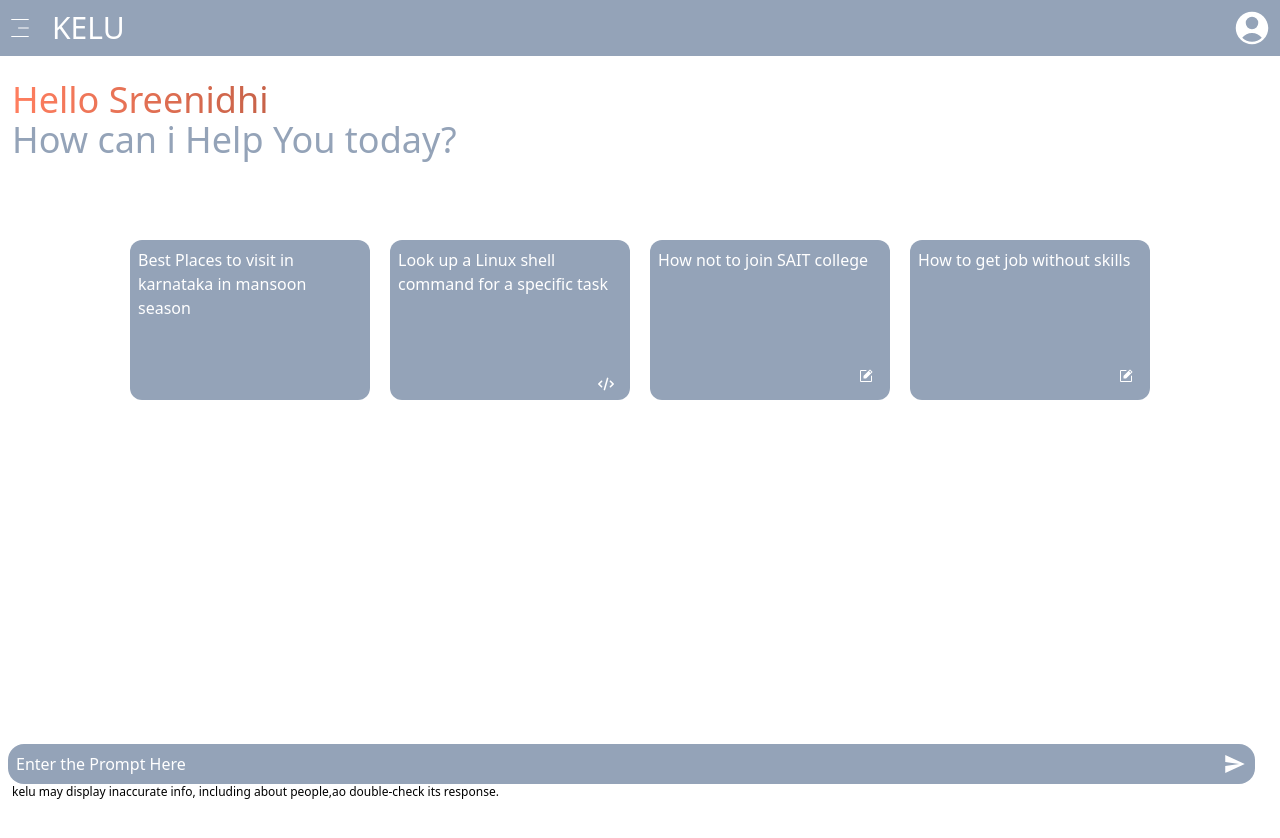
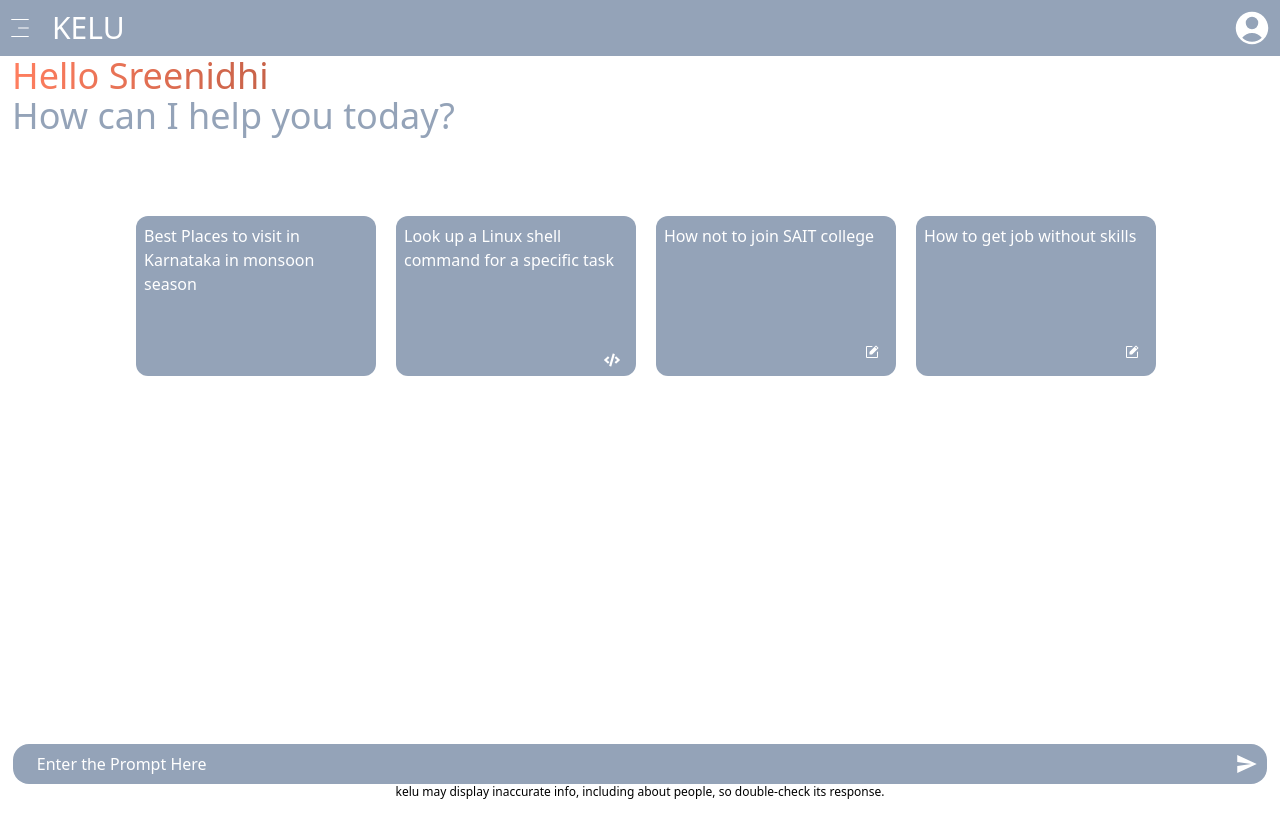
Before and after one commit to sreenidhi1712/Vibhaa-Ecommerce-website, a React (Vite) app: page / in a window 1280 px wide. Shown: the top 838 px of the page. Before the commit the page ends 800 px from the top, so only its background shows below. Built offline with nearby package versions, Linux system fonts and the light colour scheme.

Commit message:
almost completed 99%

```diff
--- a/src/Components/Context/Context.jsx
+++ b/src/Components/Context/Context.jsx
@@ -5,11 +5,13 @@ export const Context = createContext();
 
 const ContextProvider = (props) => {
 	const [input, setInput] = useState("");
+	const [isOpen, setIsOpen] = useState(false);
 	const [recentPrompt, setRecentPrompt] = useState("");
 	const [prevPrompts, setPrevPrompts] = useState([]);
 	const [showResults, setShowResults] = useState(false);
 	const [loading, setLoading] = useState(false);
 	const [resultData, setResultData] = useState("");
+	const [Toggle,setToggle] = useState(true)
 
 	const delayPara = (index, nextWord) => {
 		setTimeout(function () {
@@ -74,6 +76,10 @@ const ContextProvider = (props) => {
 		loading,
 		resultData,
 		newChat,
+		isOpen,
+		setIsOpen,
+		Toggle,
+		setToggle
 	};
 
 	return (
--- a/src/Components/FooterPart.jsx
+++ b/src/Components/FooterPart.jsx
@@ -1,5 +1,4 @@
-import React from "react";
-import { useContext } from "react";
+import React, { useContext, useRef, useEffect } from "react";
 import { IoMdSend } from "react-icons/io";
 import { Context } from "./Context/Context";
 
@@ -8,26 +7,44 @@ function FooterPart() {
     onSent,
     setInput,
     input,
+    setIsOpen,
+    isOpen,
+    Toggle,
   } = useContext(Context);
 
+  const textareaRef = useRef(null);
+
+  useEffect(() => {
+    if (textareaRef.current) {
+      textareaRef.current.style.height = "auto"; // Reset height to auto
+      textareaRef.current.style.height = `${textareaRef.current.scrollHeight}px`; // Set to scroll height
+    }
+  }, [input]);
+
   return (
-    <div className="h-auto w-[100%] bottom-0 fixed  flex-col bg-white ">
-      <div className="flex ml-2">
-        <input
+    <div className={`w-[100%] bottom-0 fixed flex-col ${Toggle ? `bg-white` : `bg-gray-900`} `} onClick={() => {
+      if (isOpen) {
+        setIsOpen(false);
+      }
+    }}>
+      <div className="flex justify-center">
+        <textarea
+          ref={textareaRef}
           onChange={(e) => {
             setInput(e.target.value);
           }}
           value={input}
-        type="text"
           placeholder="Enter the Prompt Here"
-          className="h-auto w-[80%]  bg-slate-400 placeholder:text-white placeholder:p-2 text-white rounded-l-2xl  border-none focus:outline-none"
-        ></input>
-        <div className="w-[18%]  h-10 bg-slate-400 flex justify-end rounded-r-2xl">
-          <IoMdSend  onClick={() => {onSent()}} className="h-10 w-6 mr-2 text-white" />
+          className={`w-[80%] ${Toggle ? `bg-slate-400` : `bg-gray-700`} ${Toggle ? 'placeholder:text-white' : 'placeholder:text-gray-300'} placeholder:p-2 text-white rounded-l-2xl pl-4 border-none focus:outline-none resize-none overflow-hidden`}
+          rows={1}
+          style={{ minHeight: '2.5rem' }}
+        ></textarea>
+        <div className={`w-[18%] h-auto ${Toggle ? `bg-slate-400` : `bg-gray-700`} flex justify-end rounded-r-2xl items-center`}>
+          <IoMdSend onClick={() => { onSent() }} className={`h-10 w-6 mr-2 ${Toggle ? `text-white` : `text-gray-300`}`} />
         </div>
       </div>
-      <div>
-        <p className="text-justify text-xs mx-3">kelu may display inaccurate info, including about people,ao double-check its response. </p>
+      <div className="flex lap:justify-center justify-start">
+        <p className={`text-justify text-xs mx-3 ${Toggle ? `text-black` : `text-gray-300`} `}>kelu may display inaccurate info, including about people, so double-check its response.</p>
       </div>
     </div>
   );
--- a/src/Components/Maincontent.jsx
+++ b/src/Components/Maincontent.jsx
@@ -1,14 +1,10 @@
-import React from "react";
-import { useContext } from "react";
+import React, { useContext, useEffect, useRef } from "react";
 import './Style.css';
-import { FaRegCompass } from "react-icons/fa";
-import { FaCode } from "react-icons/fa6";
+import { FaRegCompass, FaCode } from "react-icons/fa";
 import { PiNotePencilFill } from "react-icons/pi";
 import { Context } from "./Context/Context";
 import { HiUserCircle } from "react-icons/hi2";
 import { SiGooglegemini } from "react-icons/si";
-import Navbar from "./Navbar";
-
 
 function Maincontent() {
   const {
@@ -17,69 +13,78 @@ function Maincontent() {
     loading,
     resultData,
     setInput,
+    isOpen,
+    setIsOpen,
+    Toggle,
   } = useContext(Context);
+
+  const resultContainerRef = useRef(null);
+
   const handleCardClick = (promptText) => {
     setInput(promptText);
   };
-  return <>
-   <Navbar/>
-  <div className="h-auto w-screen bg-white mb-24">
-  {!showResults? (
+
+  // useEffect(() => {
+  //   if (resultContainerRef.current) {
+  //     resultContainerRef.current.scrollTop = resultContainerRef.current.scrollHeight ;
+  //   }
+  // }, [resultData, loading]);
+
+  return (
     <>
-        <div className="mt-20 w-5/6 ml-3">
-        <p className="text-4xl text bg-gradient-text">Hello Sreenidhi </p>
-        <p className="text-4xl text-slate-400">How can i Help You today?</p>
+      <div className={`w-auto ${Toggle ? 'bg-white' : 'bg-gray-900'} ${showResults ? 'mb-[4.5rem] tab:mb-[3.5rem]' : 'h-screen'}`} onClick={() => {
+        if (isOpen) {
+          setIsOpen(false);
+        }
+      }}>
+        {!showResults ? (
+          <>
+            <div className="mt-14 w-5/6 ml-3">
+              <p className="text-4xl bg-gradient-text">Hello Sreenidhi</p>
+              <p className="text-4xl text-slate-400">How can I help you today?</p>
             </div>
-
-      <div className="flex overflow-x-scroll py-10 hide-scrollbar mt-18 lapl:justify-center lapl:gap-2" >
-      <div onClick={() =>handleCardClick("Suggest Some Place To Visit In Kerala")} className="h-40 w-60 bg-slate-400 mt-10 ml-3 flex-shrink-0 rounded-xl" >
-        <p className="m-2 text-white">Best Places to visit in karnataka in mansoon season</p>
-        <FaRegCompass  className="text-white mt-20 ml-52"/>
+            <div className="flex overflow-x-scroll py-10 hide-scrollbar mt-18 lapl:justify-center lapl:gap-2">
+              <div onClick={() => handleCardClick("Best Places to visit in Karnataka in monsoon season")} className={`h-40 w-60 ${Toggle ? 'bg-slate-400' : 'bg-gray-700'} mt-10 ml-3 flex-shrink-0 rounded-xl`}>
+                <p className={`m-2 ${Toggle ? 'text-white' : 'text-gray-300'}`}>Best Places to visit in Karnataka in monsoon season</p>
+                <FaRegCompass className={`${Toggle ? 'text-white' : 'text-gray-300'} mt-20 ml-52`} />
               </div>
-      <div onClick={() =>handleCardClick("Look up a Linux shell command for a specific task")} className="h-40 w-60 bg-slate-400 mt-10 ml-3 flex-shrink-0 rounded-xl" >
-      <p className="m-2 text-white">Look up a Linux shell command for a specific task</p>
-      <FaCode className="text-white mt-20 ml-52"/>
+              <div onClick={() => handleCardClick("Look up a Linux shell command for a specific task")} className={`h-40 w-60 ${Toggle ? 'bg-slate-400' : 'bg-gray-700'} mt-10 ml-3 flex-shrink-0 rounded-xl`}>
+                <p className={`m-2 ${Toggle ? 'text-white' : 'text-gray-300'}`}>Look up a Linux shell command for a specific task</p>
+                <FaCode className={`${Toggle ? 'text-white' : 'text-gray-300'} mt-20 ml-52`} />
               </div>
-      <div onClick={() =>handleCardClick("How not to join SAIT college")}  className="h-40 w-60 bg-slate-400 mt-10 ml-3 flex-shrink-0 rounded-xl">
-      <p className="m-2 text-white">How not to join SAIT college</p>
-      <PiNotePencilFill className="text-white mt-24 ml-52"/>
+              <div onClick={() => handleCardClick("How not to join SAIT college")} className={`h-40 w-60 ${Toggle ? 'bg-slate-400' : 'bg-gray-700'} mt-10 ml-3 flex-shrink-0 rounded-xl`}>
+                <p className={`m-2 ${Toggle ? 'text-white' : 'text-gray-300'}`}>How not to join SAIT college</p>
+                <PiNotePencilFill className={`${Toggle ? 'text-white' : 'text-gray-300'} mt-24 ml-52`} />
               </div>
-      <div onClick={() =>handleCardClick("How to get job without skills")} className="h-40 w-60 bg-slate-400 mt-10 ml-3 mr-3 flex-shrink-0 rounded-xl">
-      <p className="m-2 text-white">How to get job without skills</p>
-      <PiNotePencilFill  className="text-white mt-24 ml-52"/>
+              <div onClick={() => handleCardClick("How to get job without skills")} className={`h-40 w-60 ${Toggle ? 'bg-slate-400' : 'bg-gray-700'} mt-10 ml-3 flex-shrink-0 rounded-xl`}>
+                <p className={`m-2 ${Toggle ? 'text-white' : 'text-gray-300'}`}>How to get job without skills</p>
+                <PiNotePencilFill className={`${Toggle ? 'text-white' : 'text-gray-300'} mt-24 ml-52`} />
               </div>
             </div>
           </>
-  ):(
-    <div className="h-[90%] w-[100%] bg-white mt-20">
-						<div className=" ">s
-            <HiUserCircle className="h-8 w-8 text-black mx-3"/>
-							<p className="text-black mx-3 mt-2">{recentPrompt}</p>
+        ) : (
+          <div className={`${loading ? 'h-screen' : 'h-screen overflow-y-scroll'} w-[100%] ${Toggle ? 'bg-white' : 'bg-gray-900'} mt-14`} ref={resultContainerRef}>
+            <div className="">
+              <HiUserCircle className={`h-8 w-8 ${Toggle ? 'text-black' : 'text-gray-300'} mx-3`} />
+              <p className={`${Toggle ? 'text-black' : 'text-gray-300'} mx-3 mt-2`}>{recentPrompt}</p>
             </div>
-						<div className="mt-5  text-white">
-
+            <div className="mt-5 text-white">
               {loading ? (
-							<div >
-                <SiGooglegemini  className="text-black h-8 w-8 mx-3"/>
+                <div>
+                  <SiGooglegemini className={`${Toggle ? 'text-black' : 'text-gray-300'} h-8 w-8 mx-3`} />
                 </div>
               ) : (
                 <>
-                <SiGooglegemini  className="text-black h-8 w-8 mx-3 rotate[360] duration-1000 transition-all "/>
-								<p dangerouslySetInnerHTML={{ __html: resultData }} className="mx-3 mt-3 text-justify text-black"></p>
+                  <SiGooglegemini className={`${Toggle ? 'text-black' : 'text-gray-300'} h-8 w-8 mx-3 rotate[360] duration-1000 transition-all`} />
+                  <p dangerouslySetInnerHTML={{ __html: resultData }} className={`mx-3 mt-3 text-justify ${Toggle ? 'text-black' : 'text-gray-300'}`}></p>
                 </>
               )}
             </div>
           </div>
         )}
-
-
-
-
-
-
       </div>
-
-  </>;
+    </>
+  );
 }
 
 export default Maincontent;
--- a/src/Components/Navbar.jsx
+++ b/src/Components/Navbar.jsx
@@ -9,9 +9,9 @@ import { IoIosHelpCircleOutline } from "react-icons/io";
 
 
 const Navbar = () => {
-  const [isOpen, setIsOpen] = useState(false);
-  const { onSent, prevPrompts, setRecentPrompt } = useContext(Context);
-  const [Toggle,setToggle] = useState(false)
+
+  const { onSent, prevPrompts, setRecentPrompt,isOpen, setIsOpen,Toggle,setToggle } = useContext(Context);
+
 
   const toggleMenu = () => {
     setIsOpen(!isOpen);
@@ -23,16 +23,21 @@ const Navbar = () => {
 
   return (
     <>
-    <nav className="bg-slate-400 w-screen h-14 fixed top-0 z-10">
-      <div className="h-full w-full flex items-center justify-between">
+    <nav className={`${Toggle?` bg-slate-400`:`bg-gray-800`} w-screen h-14 fixed top-0 z-10`}>
+      <div className="h-full w-full flex items-center justify-between"  onClick={()=>{
+    if(isOpen){
+      setIsOpen(false);
+    }
+
+  }}>
         <div className="flex items-center">
-        <CiMenuFries  className="text-white mr-1 h-6 w-10 z-20" onClick={toggleMenu}/>
-        <p className="ml-2 text-white text-3xl z-20" >KELU</p>
+        <CiMenuFries  className={`${Toggle?`text-white`:`text-gray-300`} mr-1 h-6 w-10 z-20`} onClick={toggleMenu}/>
+        <p className={`ml-2 ${Toggle?`text-white`:`text-gray-300`} text-3xl z-20`} >KELU</p>
         </div>
-          <HiUserCircle className="text-white h-10 w-10 mr-2"/>
+          <HiUserCircle className={`${Toggle?`text-white`:`text-gray-300`} h-10 w-10 mr-2`}/>
       </div>
-      <div className={`w-[90%] h-screen absolute top-0 tab:w-[45%] ml:w-[60%]  bg-slate-400 flex-col transition-all duration-300 ease-linear ${isOpen?`-translate-x-0`:`-translate-x-full`}`}>
-        <p className="mt-16 ml-2 text-white">Recent</p>
+      <div className={`w-[90%] h-screen absolute top-0 tab:w-[45%] ml:w-[60%]  ${Toggle?`bg-slate-400`:`bg-gray-800`} flex-col transition-all duration-300 ease-linear ${isOpen?`-translate-x-0`:`-translate-x-full`}`}>
+        <p className={`${Toggle?`text-white`:`text-gray-300`} mt-16 ml-2 `}>Recent</p>
         <div className="flex-col h-[60%] overflow-y-scroll ">
         {prevPrompts.map((item, index) => {
 							return (
@@ -40,8 +45,8 @@ const Navbar = () => {
                                     loadPreviousPrompt(item)
                                 }} className="">
 									 <div className="flex items-center w-[90%] h-10  ml-3 mt-3 rounded-md" >
-                                     <CiChat1 className="ml-3 h-5 w-5 text-white"/>
-                                        <p className="ml-3 text-white">{item.slice(0, 18)}</p>
+                                     <CiChat1 className={`${Toggle?`text-white`:`text-gray-300`} ml-3 h-5 w-5 `}/>
+                                        <p className={`ml-3 ${Toggle?`text-white`:`text-gray-300`}`}>{item.slice(0, 18)}</p>
                                      </div>
 
 								</div>
@@ -51,25 +56,25 @@ const Navbar = () => {
         </div>
         <div className="flex-col mt-2 ml-3">
             <div className="flex items-center mt-3">
-                     <IoIosHelpCircleOutline className="h-5 w-5  text-white"/>
-                     <p className="text-white ml-3">Help</p>
+                     <IoIosHelpCircleOutline className={`${Toggle?`text-white`:`text-gray-300`} h-5 w-5`}/>
+                     <p className={`${Toggle?`text-white`:`text-gray-300`} ml-3`}>Help</p>
             </div>
             <div className="flex items-center mt-3">
                 <GiBackwardTime className="h-5 w-5  text-white"/>
-                <p className="text-white ml-3">Activity</p>
+                <p className={`${Toggle?`text-white`:`text-gray-300`} ml-3`}>Activity</p>
 
             </div>
             <div className="flex items-center mt-3">
                 <IoSettingsOutline className="h-5 w-5  text-white"/>
-                <p className="text-white ml-3"> Settings</p>
+                <p className={`${Toggle?`text-white`:`text-gray-300`} ml-3`}> Settings</p>
             </div>
             <div className="flex items-center mt-3">
-            <div className={`flex h-4 w-10 rounded-lg ml-1  transition-all ease-in duration-700 ${Toggle?` bg-black`:`bg-white`}`} onClick={()=>{
+            <div className={`flex h-4 w-10 rounded-lg ml-1  transition-all ease-in duration-700 ${Toggle?` bg-gray-900`:`bg-slate-400`}`} onClick={()=>{
 					setToggle(!Toggle)
 				}}>
 				<div className={`h-4 w-4 rounded-full transition-all ease-in duration-500 ${Toggle?`bg-white ml-0 `:`bg-black ml-6`}`}  ></div>
 			</div>
-            <p className="text-white ml-3">{Toggle?`Light-mode`:`Dark-Mode`}</p>
+            <p className={`${Toggle?`text-white`:`text-gray-300`} ml-3`}>{Toggle?`Light-mode`:`Dark-Mode`}</p>
 			</div>
         </div>
       </div>
```
Also changed, not shown: src/App.jsx (+7 -3 lines). Lines whose indentation alone changed are shown as unchanged.
